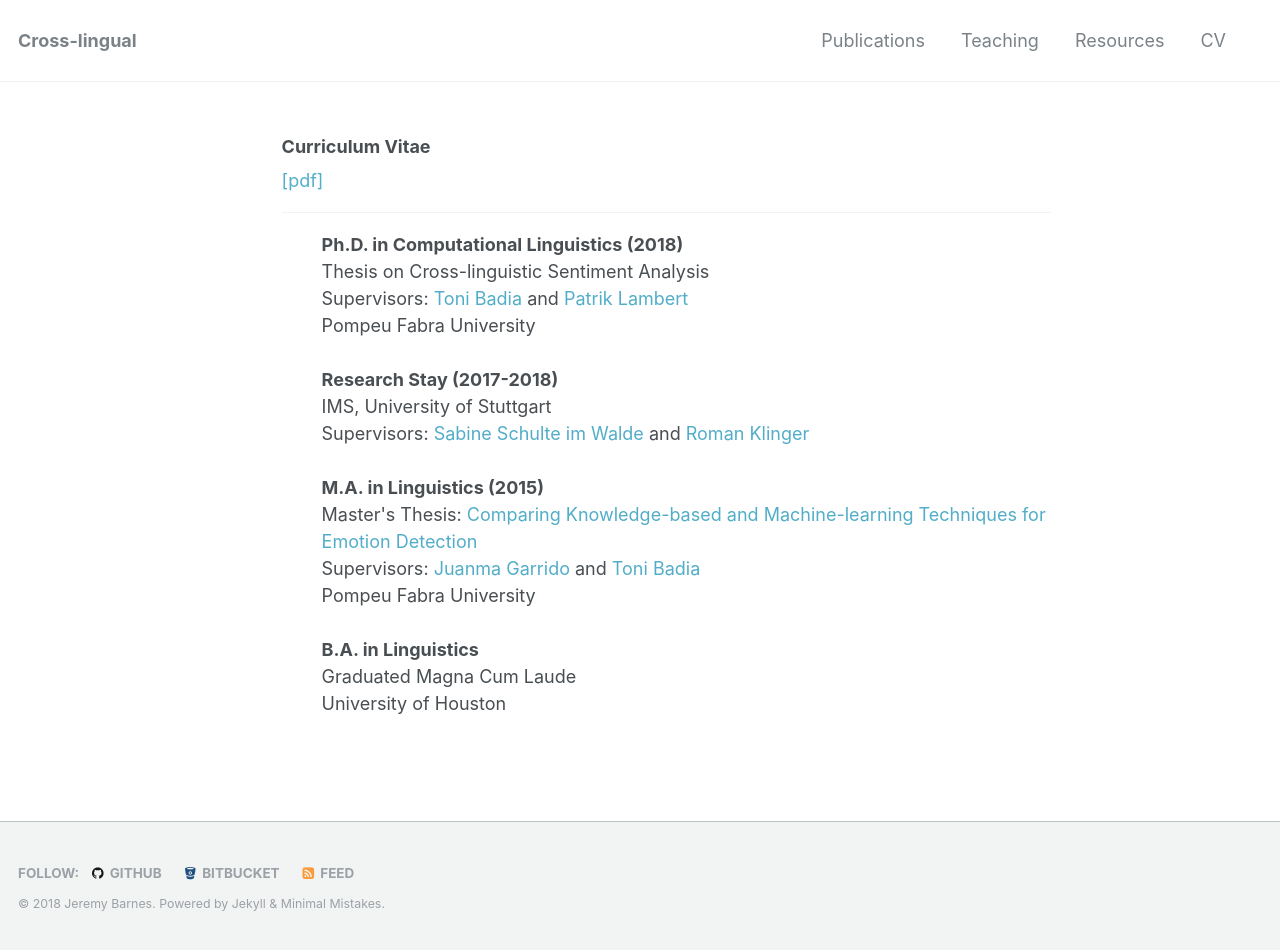
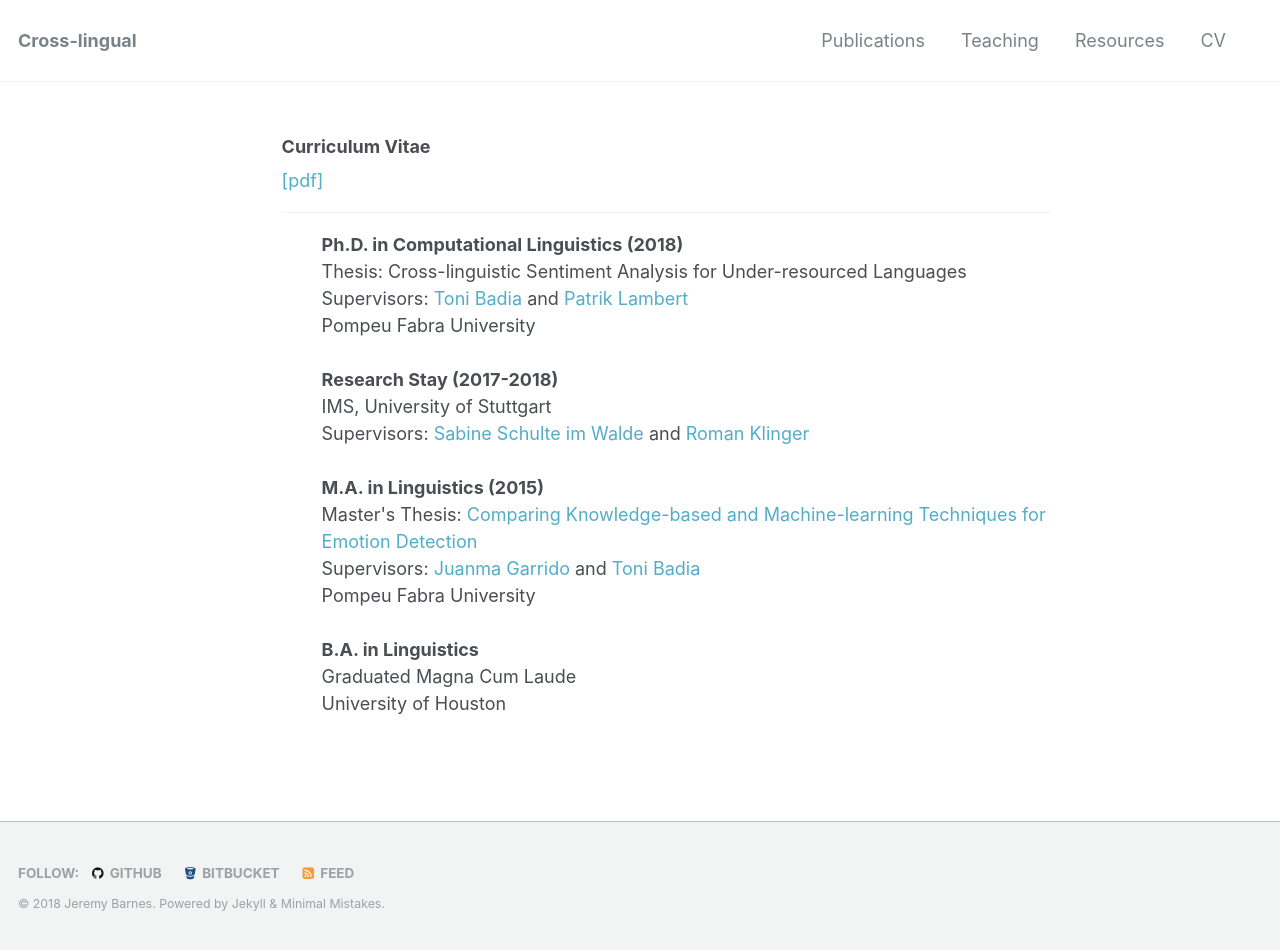
Before and after one commit to jerbarnes/jbarnesspain.github.io, a Jekyll site: the page built from cv/index.html, in a window 1280 px wide. Built offline with Jekyll 4.4.1, drawn with Linux system fonts in a browser that asks for light colours.

Commit message:
change to cv index

```diff
--- a/cv/index.html
+++ b/cv/index.html
@@ -13,7 +13,7 @@ font:
 
 <ul>
 	<strong>Ph.D. in Computational Linguistics (2018)</strong><p>
-		Thesis on Cross-linguistic Sentiment Analysis<br>
+		Thesis: Cross-linguistic Sentiment Analysis for Under-resourced Languages<br>
 		Supervisors: <a href="https://www.upf.edu/es/web/taln/entry/-/-/15853/adscripcion/antoni-badia"> Toni Badia</a> and <a href="http://glicom.upf.edu/lambert/"> Patrik Lambert</a><br>
 	Pompeu Fabra University<br><br>
 
```
